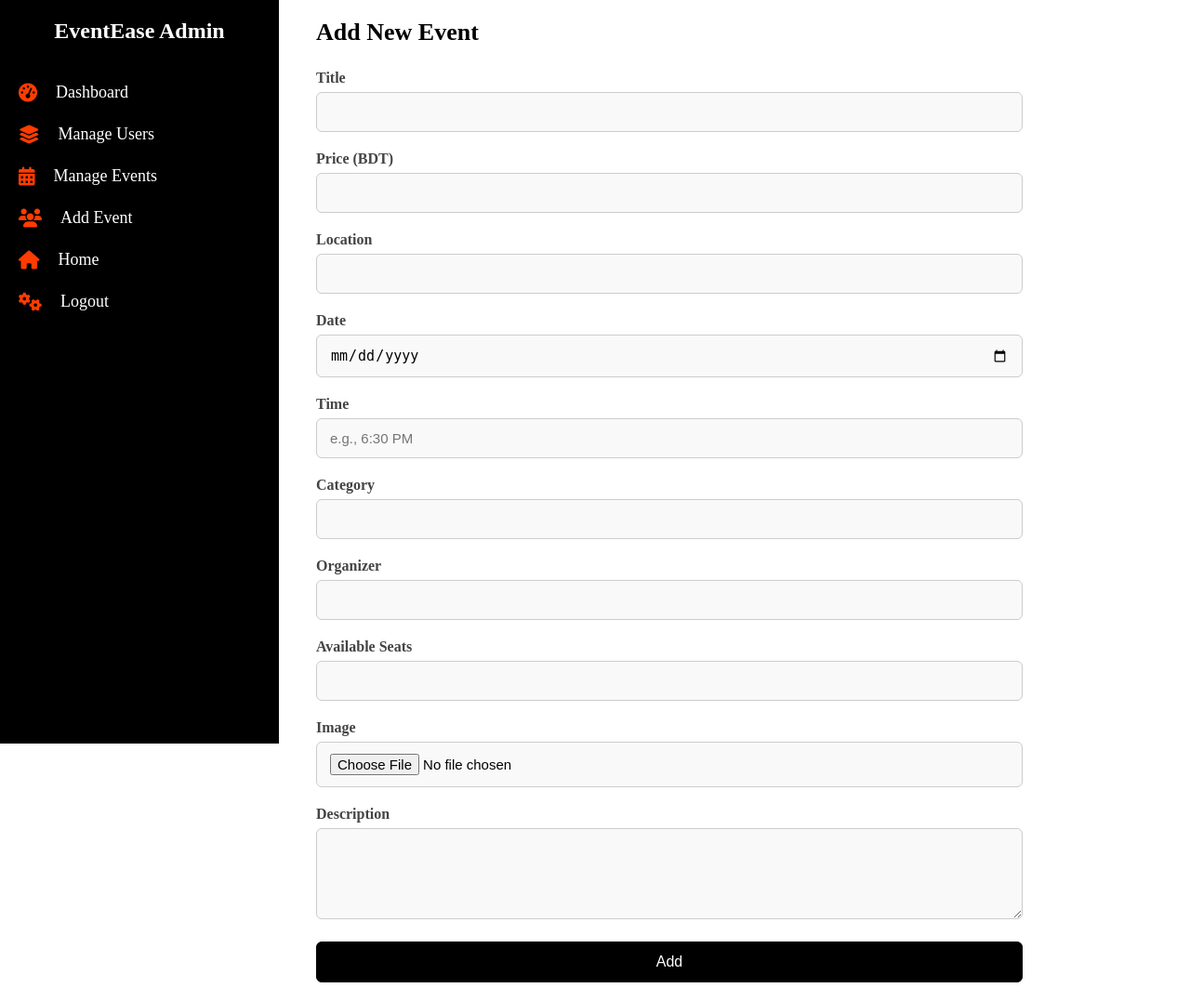
After one commit to ahasan-ullah/Event-Ease, a PHP site: page /views/add_event.php in a window 1280 px wide. The commit adds this page. Shown: the whole page at 93% size. Run offline with PHP 8.4, Linux system fonts and the light colour scheme; some libraries are stand-ins or nearby versions.

Commit message:
add event form added but backend logic not added

```diff
--- /dev/null
+++ b/public/styles/admin/add_event.css
@@ -0,0 +1,58 @@
+body {
+  margin: 0;
+  padding: 0;
+  box-sizing: border-box;
+}
+.add_event_form{
+  margin-left: 320px;
+  padding: 20px;
+  max-width: 800px;
+}
+.add_event_form h2 {
+  margin-bottom: 25px;
+  font-size: 26px;
+}
+form label {
+  display: block;
+  font-weight: 600;
+  margin-bottom: 6px;
+  color: #444;
+}
+form input[type="text"],
+form input[type="number"],
+form input[type="date"],
+form input[type="file"],
+form textarea {
+  width: 100%;
+  padding: 12px 14px;
+  border: 1px solid #ccc;
+  border-radius: 6px;
+  margin-bottom: 20px;
+  font-size: 15px;
+  background-color: #f9f9f9;
+}
+form button {
+  width: 100%;
+  padding: 12px;
+  background-color: black;
+  border: 1px solid black;
+  color: white;
+  font-size: 16px;
+  border-radius: 6px;
+  cursor: pointer;
+  transition: background-color 0.3s ease;
+}
+form button:hover {
+  background-color: transparent;
+  border: 1px solid black;
+  color: black;
+}
+@media (max-width: 768px) {
+  .add_event_form{
+    margin: 10px;
+    padding: 10px;
+  }
+  form button {
+    font-size: 15px;
+  }
+}
--- /dev/null
+++ b/views/add_event.php
@@ -0,0 +1,55 @@
+<?php
+include '../config/db.php';
+?>
+<!DOCTYPE html>
+<html lang="en">
+<head>
+  <meta charset="UTF-8" />
+  <meta name="viewport" content="width=device-width, initial-scale=1.0" />
+  <title>Add New Event</title>
+  <link rel="stylesheet" href="../public/styles/admin/add_event.css">
+  <script src="https://kit.fontawesome.com/8f7b27f9d3.js" crossorigin="anonymous"></script>
+</head>
+<body>
+  <?php
+  include '../views/layouts/admin_sidebar.php';
+  ?>
+  <main class="add_event_form">
+    <h2>Add New Event</h2>
+    <form action="store_event.php" method="POST" enctype="multipart/form-data">
+      <label>Title</label>
+      <input type="text" name="title" required />
+
+      <label>Price (BDT)</label>
+      <input type="number" name="price" step="50" required />
+
+      <label>Location</label>
+      <input type="text" name="location" required />
+
+      <label>Date</label>
+      <input type="date" name="date" required />
+
+      <label>Time</label>
+      <input type="text" name="time" placeholder="e.g., 6:30 PM" required />
+
+      <label>Category</label>
+      <input type="text" name="category" required />
+
+      <label>Organizer</label>
+      <input type="text" name="organizer" required />
+
+      <label>Available Seats</label>
+      <input type="number" name="available_seats" min="1" required />
+
+      <label>Image</label>
+      <input type="file" name="image" accept="image/*" required />
+
+      <label>Description</label>
+      <textarea name="description" rows="4" required></textarea>
+
+      <button type="submit">Add</button>
+    </form>
+  </main>
+</body>
+
+</html>
--- a/views/layouts/admin_sidebar.php
+++ b/views/layouts/admin_sidebar.php
@@ -18,7 +18,7 @@ $currentPath = $_SERVER['REQUEST_URI'];
       <li class="<?php echo strpos($currentPath, '/event-ease/views/admin_dashboard.php') !== false ? 'active' : '' ?>"><i class="fas fa-tachometer-alt"></i><a href="../views/admin_dashboard.php">Dashboard</a></li>
       <li class="<?php echo strpos($currentPath, '/event-ease/views/manage_users.php') !== false ? 'active' : '' ?>"><i class="fas fa-layer-group"></i><a href="../views/manage_users.php">Manage Users</a></li>
       <li><i class="fas fa-calendar-alt"></i><a href="#">Manage Events</a></li>
-      <li><i class="fas fa-users"></i><a href="#">Add Event</a></li>
+      <li class="<?php echo strpos($currentPath, '/event-ease/views/add_event.php') !== false ? 'active' : '' ?>"><i class="fas fa-users"></i><a href="../views/add_event.php">Add Event</a></li>
       <li><i class="fas fa-home"></i><a href="../index.php">Home</a></li>
       <li><i class="fas fa-cogs"></i><a href="../controllers/logout_controller.php">Logout</a></li>
     </ul>
```
